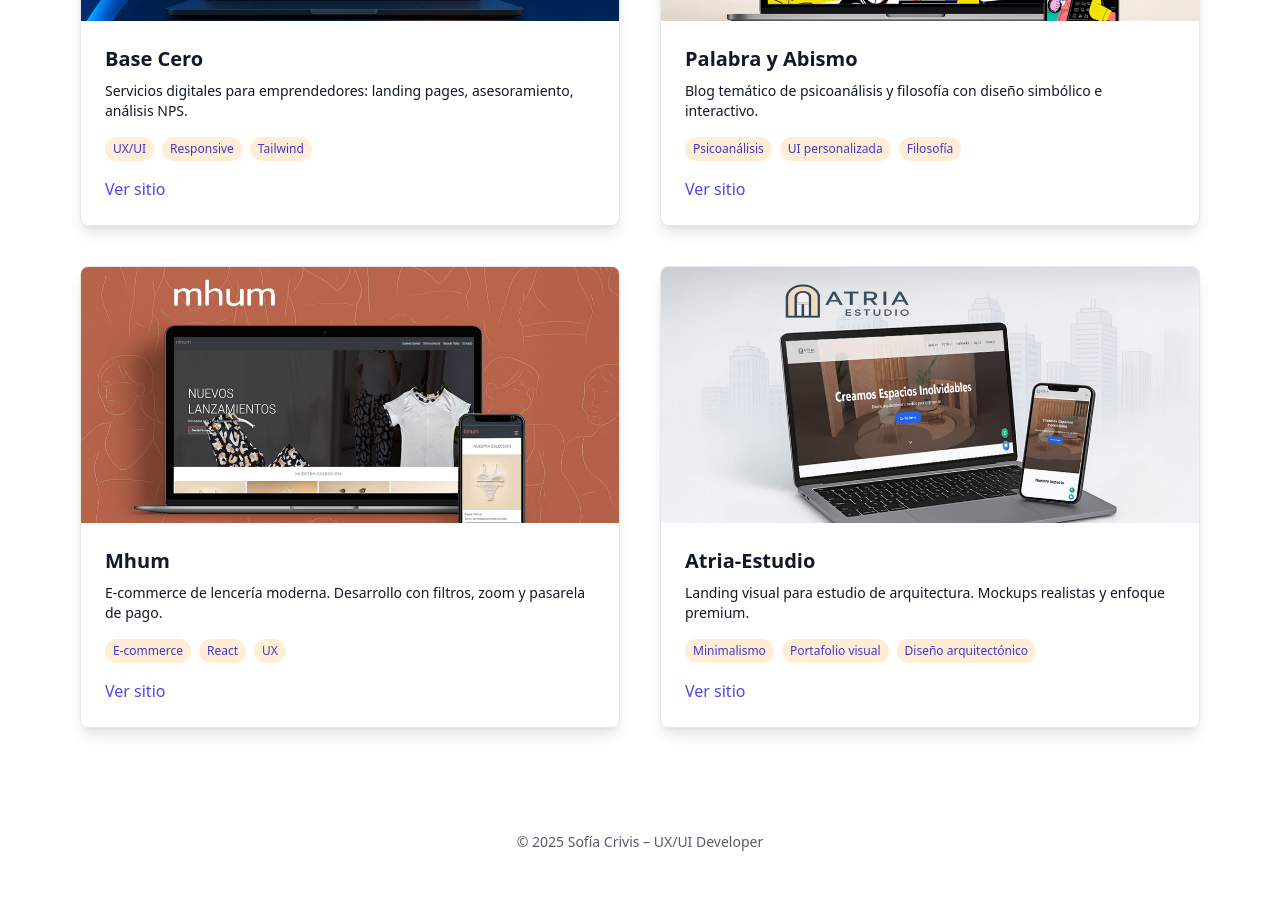
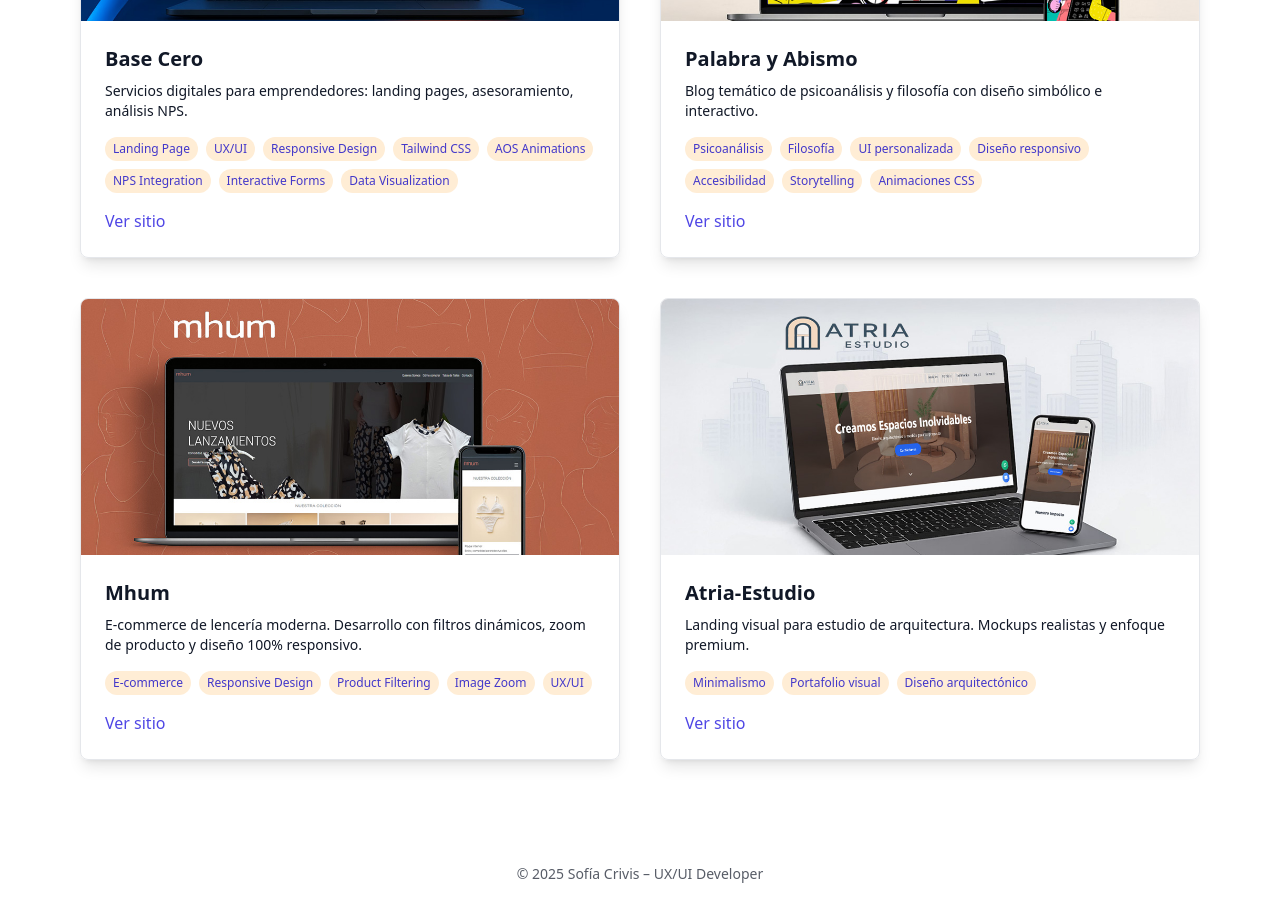
Before and after one commit to SofiaCrivisqui/mi-portfolio, a React (Vite) app: page / in a window 1280 px wide. Shown: the part 1100-2018 px from the top of the page. Before the commit the page ends 1992 px from the top, so only its background shows below. Built offline with nearby package versions, Linux system fonts and the light colour scheme.

Commit message:
agregando tags a las tarjetas

```diff
--- a/src/pages/Home.jsx
+++ b/src/pages/Home.jsx
@@ -11,29 +11,89 @@ const projects = [
   description: "Servicios digitales para emprendedores: landing pages, asesoramiento, análisis NPS.",
   image: "/img/basecero.jpg",
   link: "https://baseceroup.com",
-    tags: ["UX/UI", "Responsive", "Tailwind"]
+  tags: [
+    "Landing Page",
+    "UX/UI",
+    "Responsive Design",
+    "Tailwind CSS",
+    "AOS Animations",
+    "NPS Integration",       // Net Promoter Score integrado :contentReference[oaicite:2]{index=2}
+    "Interactive Forms",
+    "Data Visualization"
+  ],
+  herramientas: [
+    "HTML5",
+    "CSS3",
+    "Tailwind CSS",
+    "JavaScript (ES6+)",
+    "Animate on Scroll (AOS)",   // animaciones al hacer scroll
+    "Chart.js",                  // gráficos para dashboard NPS
+    "Figma",                     // prototipado y diseño UI
+    "Git & GitHub",              // control de versiones
+
+
+  ]
 },
+
+
  {
   name: "Palabra y Abismo",
   description: "Blog temático de psicoanálisis y filosofía con diseño simbólico e interactivo.",
   image: "/img/palabrayabismo.jpg",
   link: "https://sofiacrivisqui.github.io/palabrayabisimo/",
-    tags: ["Psicoanálisis", "UI personalizada", "Filosofía"]
+  tags: [
+    "Psicoanálisis",
+    "Filosofía",
+    "UI personalizada",
+    "Diseño responsivo",
+    "Accesibilidad",
+    "Storytelling",
+    "Animaciones CSS"
+  ],
+  herramientas: [
+    "HTML5",
+    "CSS3",
+    "Bootstrap 5",
+    "JavaScript (ES6)",
+    "Font Awesome",
+    "GitHub Pages",
+    "Figma",
+    "Adobe Photoshop"
+  ]
 },
   {
+
   name: "Mhum",
-    description: "E-commerce de lencería moderna. Desarrollo con filtros, zoom y pasarela de pago.",
+  description: "E-commerce de lencería moderna. Desarrollo con filtros dinámicos, zoom de producto y diseño 100% responsivo.",
   image: "/img/mhum.jpg",
   link: "https://mhum.com",
-    tags: ["E-commerce", "React", "UX"]
+  tags: [
+    "E-commerce",
+    "Responsive Design",
+    "Product Filtering",
+    "Image Zoom",
+    "UX/UI"
+  ],
+  herramientas: [
+    "HTML5",
+    "CSS3 (Bootstrap 5)",
+    "JavaScript (ES6)",
+    "Git & GitHub",
+    "Visual Studio Code",
+    "Figma",
+    "Adobe Photoshop"
+  ]
 },
+
    {
   name: "Atria-Estudio",
   description: "Landing visual para estudio de arquitectura. Mockups realistas y enfoque premium.",
   image: "/img/atriaestudio.jpg",
   link: "https://sofiacrivisqui.github.io/atriaestudio/",
-    tags: ["Minimalismo", "Portafolio visual", "Diseño arquitectónico"]
+  tags: ["Minimalismo", "Portafolio visual", "Diseño arquitectónico"],
+  herramientas: ["React", "Tailwind CSS", "Figma", "Framer Motion", "GitHub", "Netlify"]
 }
+
 ];
 
 export default function Home() {
```
Lines whose indentation alone changed are shown as unchanged.
